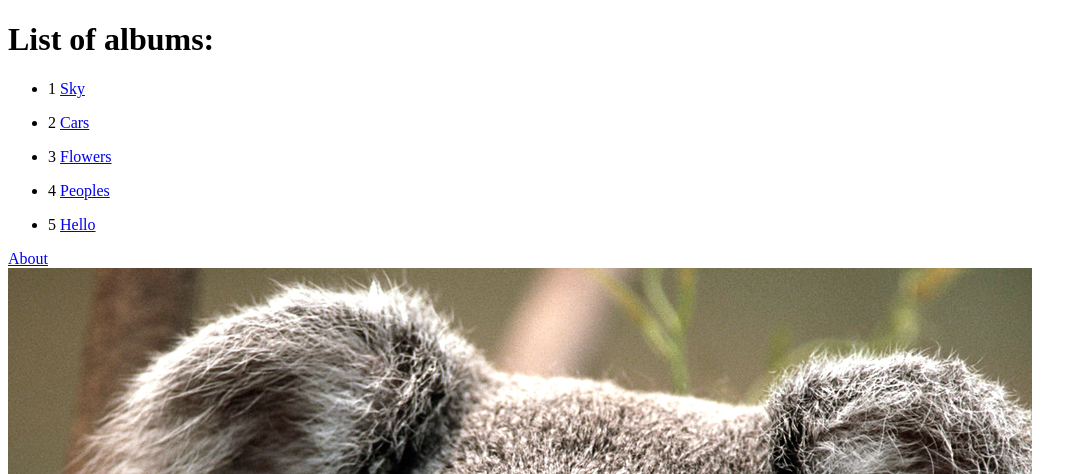
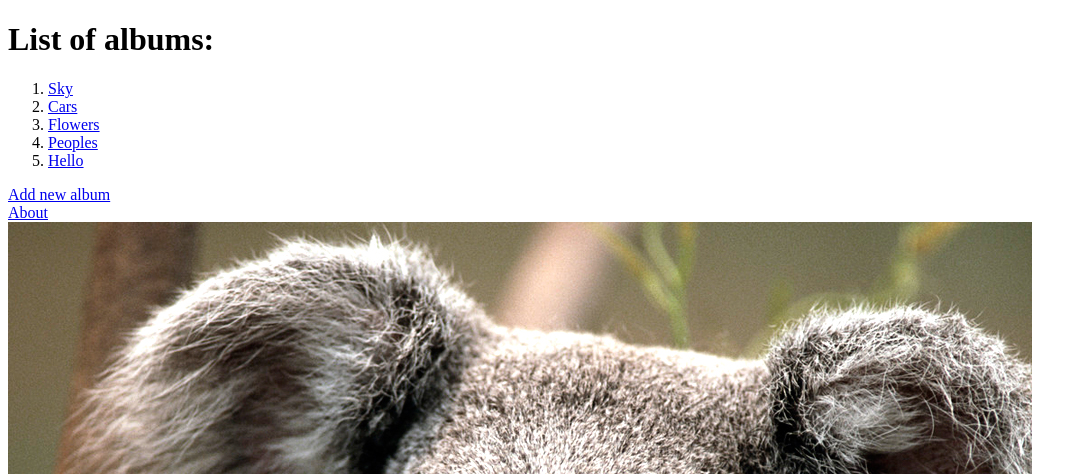
Before and after one commit to immorality/almost-gallery, a Django app: page / in a window 1280 px wide. Shown: the top 474 px of the page, without its empty margins (0-1087 px from the left). Run offline with Django 3.2, Linux system fonts and the light colour scheme; data comes from the database, SQL or seed files in the repository; both versions use the stored data as it was after the commit.

Commit message:
done with forms

```diff
--- a/gallery/forms.py
+++ b/gallery/forms.py
@@ -4,8 +4,8 @@ from gallery.models import Album, Photo
 class AlbumForm(forms.ModelForm):
     name = forms.CharField(max_length=40,
                            help_text="Please, type the album name!")
-    date_created = forms.DateTimeField(widget=forms.HiddenInput())
-    date_modified = forms.DateTimeField(widget=forms.HiddenInput())
+    date_created = forms.DateTimeField(widget=forms.HiddenInput(), required=False)
+    date_modified = forms.DateTimeField(widget=forms.HiddenInput(), required=False)
     slug = forms.CharField(widget=forms.HiddenInput(), required=False)
 
     class Meta:
@@ -16,7 +16,7 @@ class PhotoForm(forms.ModelForm):
     title = forms.CharField(max_length=40,
                             help_text="Please, type the photo title!")
     image = forms.ImageField()
-    datetime = forms.DateTimeField(widget=forms.HiddenInput())
+    datetime = forms.DateTimeField(widget=forms.HiddenInput(), required=False)
 
     class Meta:
         model = Photo
--- a/gallery/urls.py
+++ b/gallery/urls.py
@@ -6,7 +6,7 @@ from gallery import views
 urlpatterns = [
     url(r'^$', views.index, name='index'),
     url(r'^about/', views.about, name='about'),
-    #url(r'^album/(?P<album_id>[0-9]+)', views.photos, name='album'),
     url(r'^add_album/$', views.add_album, name='add_album'),
+    url(r'^album/(?P<album_name_slug>[\w\-]+)/add_photo/$', views.add_photo, name='add_photo'),
     url(r'^album/(?P<album_name_slug>[\w\-]+)/$', views.photos, name='album'),
 ]
--- a/gallery/views.py
+++ b/gallery/views.py
@@ -35,29 +35,32 @@ def add_album(request):
         form = AlbumForm(request.POST)
         if form.is_valid():
             post = form.save(commit=False)
-            post.author = request.user
+            post.user = request.user
             post.save()
             return index(request)
         else:
             print form.errors
+    form = AlbumForm()
     return render(request, 'gallery/add_album.html', {'form': form})
 
-def add_photo(request, album_slug):
+def add_photo(request, album_name_slug):
     try:
-        album = Album.objects.get(slug=album_slug)
+        album = Album.objects.get(slug=album_name_slug)
     except Album.DoesNotExist:
         album = None
-    form = PhotoForm()
 
     if request.method == 'POST':
-        form = PhotoForm(request.POST)
+        form = PhotoForm(request.POST, request.FILES)
         if form.is_valid():
             if album:
                 photo = form.save(commit=False)
                 photo.album = album
+                photo.image = form.cleaned_data['image']
+                photo.user = request.user
                 photo.save()
-                return photos(request, album_slug)
+                return photos(request, album_name_slug)
         else:
             print form.errors
-    context_dict = {'form': form, 'album': album}
-    return render(request, '/gallery/add_photo.html', context_dict)
+    form = PhotoForm()
+    context_dict = {'form': form, 'albums': album}
+    return render(request, 'gallery/add_photo.html', context_dict)
--- a/templates/gallery/add_album.html
+++ b/templates/gallery/add_photo.html
@@ -6,9 +6,9 @@
     </head>
 
     <body>
-        <h1>Add an album</h1>
+        <h1>Add a photo</h1>
         <div>
-            <form id="album_form" method="post" action="/gallery/add_album/">
+            <form id="photo_form" method="post" enctype="multipart/form-data">
                 {% csrf_token %}
                 {% for hidden in form.hidden_fields %}
                     {{ hidden }}
@@ -18,7 +18,7 @@
                     {{ field.help_text }}
                     {{ field }}
                 {% endfor %}
-                <input type="submit" name="submit" value="Add Album"/>
+                <input type="submit" name="submit" value="Add photo"/>
             </form>
         </div>
     </body>
--- a/templates/gallery/index.html
+++ b/templates/gallery/index.html
@@ -10,13 +10,14 @@
 <body>
 <h1>List of albums: </h1>
 <div>
+    <ol type="1">
     {% for album in albums %}
-    <ul>
-        <li>{{album.id}} <a href="{% url 'gallery:album' album.slug %}">{{album.name}}</a></li>
-    </ul>
+        <li><a href="{% url 'gallery:album' album.slug %}">{{album.name}}</a></li>
     {% endfor %}
+    </ol>
 </div>
 <div>
+    <a href="{% url 'gallery:add_album' %}">Add new album</a><br />
     <a href="{% url 'gallery:about' %}">About</a><br />
 
     <img src="{% static 'images/Koala.jpg' %}" alt="Picture of Koalushka"/>
--- a/templates/gallery/photos.html
+++ b/templates/gallery/photos.html
@@ -20,7 +20,7 @@
     </ul>
 
     {% else %}
-    <strong>There's not albums right now!</strong>
+    <strong>There's not photos right now!</strong>
     {% endif %}
     {% endif %}
 </div>
```
Also changed, not shown: db.sqlite3.
